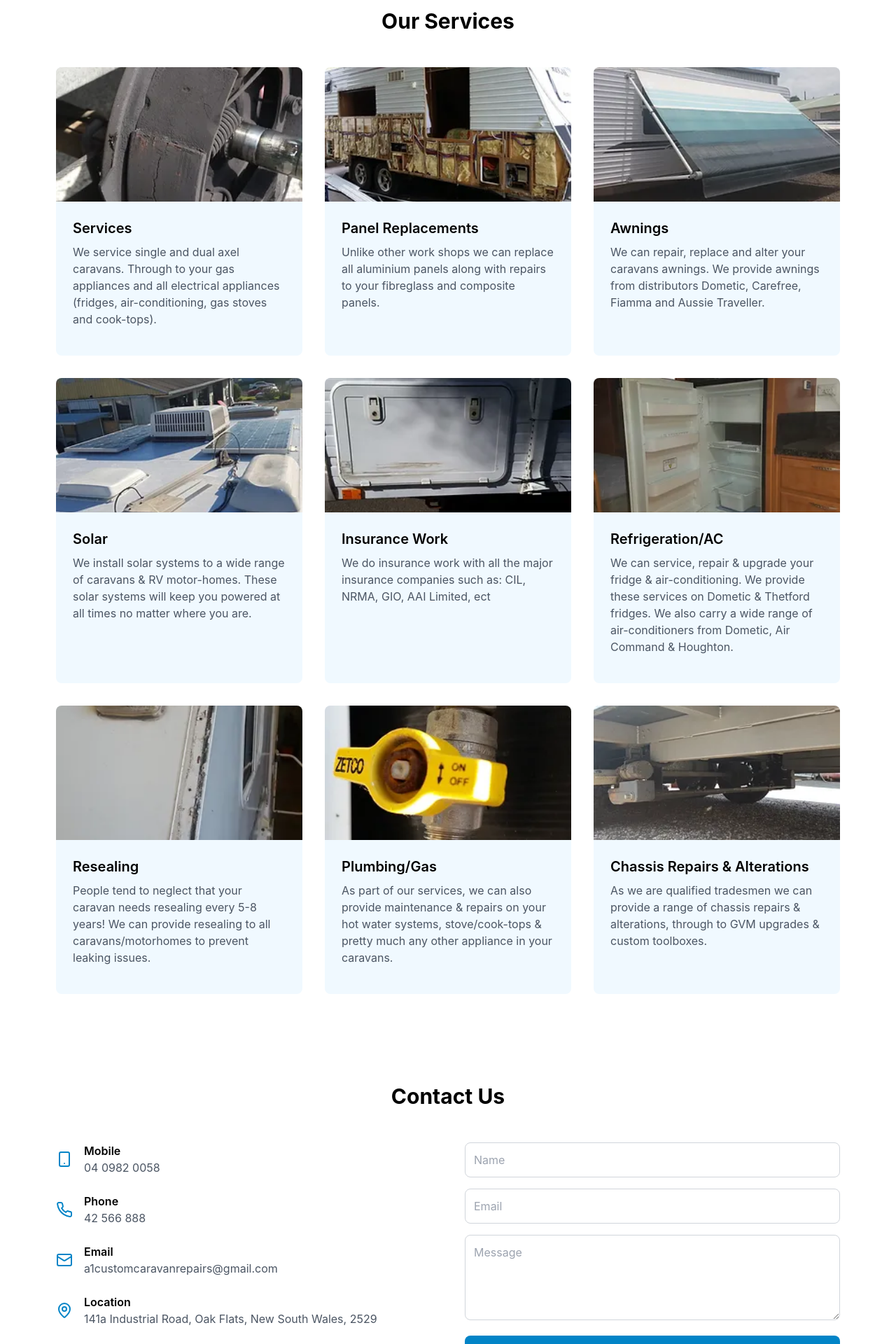
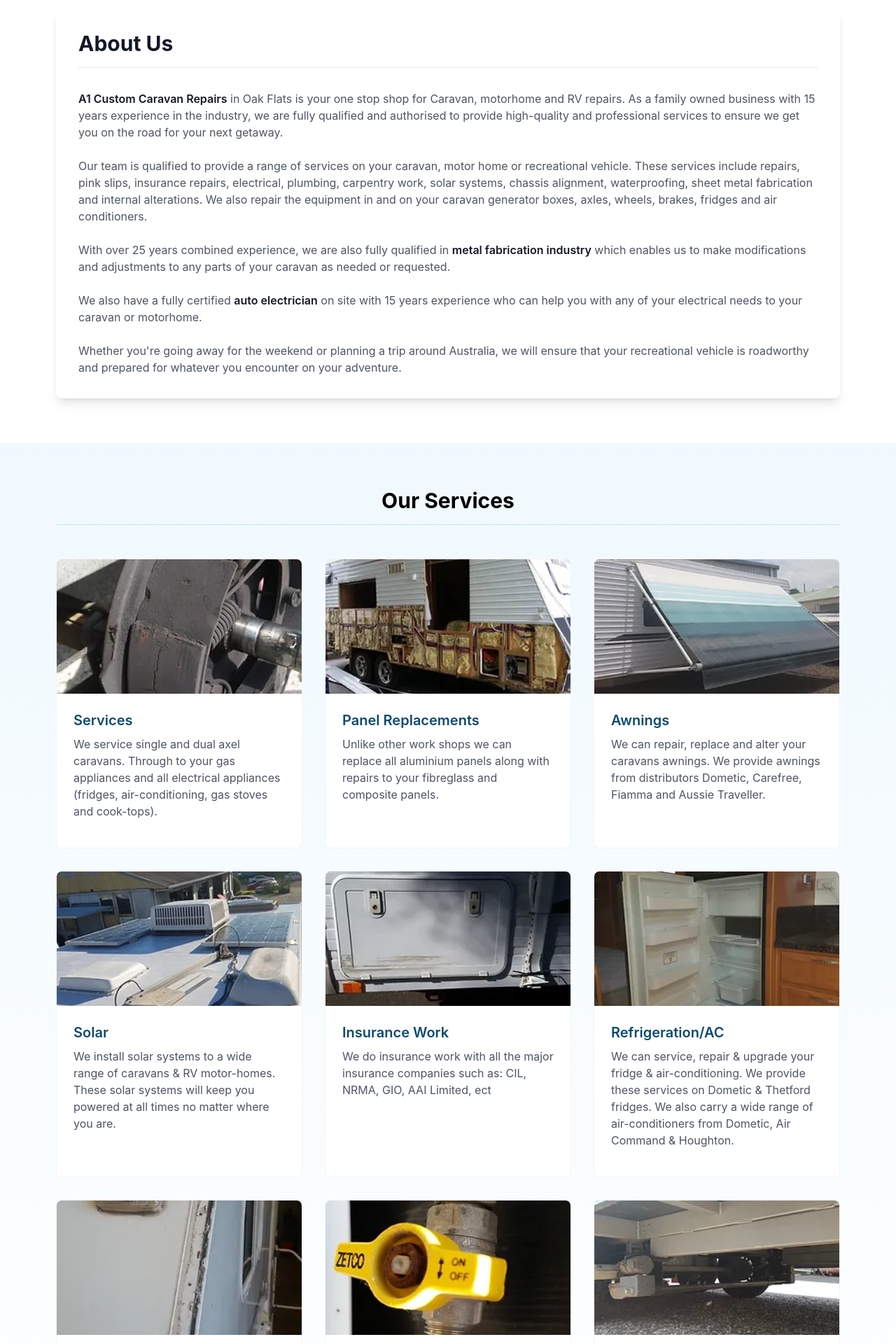
Before and after one commit to Jpotter555/A1-Caravan-Services, a React (Create React App) app: page / in a window 1280 px wide. Shown: the part 440-2360 px from the top of the page at 70% size. Built offline with nearby package versions, Linux system fonts and the light colour scheme; the HTML template or start-up script is replaced by a standard one.

Commit message:
Updated visuals

```diff
--- a/package.json
+++ b/package.json
@@ -1,6 +1,7 @@
 {
   "name": "a1-caravan-repairs",
   "version": "0.1.0",
+  "homepage": "https://Jpotter555.github.io/A1-Caravan-Services",
   "private": true,
   "dependencies": {
     "@testing-library/jest-dom": "^5.17.0",
@@ -18,6 +19,8 @@
     "web-vitals": "^2.1.4"
   },
   "scripts": {
+    "predeploy": "npm run build",
+    "deploy": "gh-pages -d build",
     "start": "react-scripts start",
     "build": "react-scripts build",
     "test": "react-scripts test",
@@ -43,6 +46,7 @@
   },
   "devDependencies": {
     "autoprefixer": "^10.4.20",
+    "gh-pages": "^6.2.0",
     "postcss": "^8.4.47",
     "tailwindcss": "^3.4.14"
   }
--- a/src/App.tsx
+++ b/src/App.tsx
@@ -1,15 +1,17 @@
 import React from 'react';
-import  Navigation  from './components/Navigation';
-import  Hero  from './components/Hero';
-import Services  from './components/Services';
-import  Contact from './components/Contact';
-import  Footer  from './components/Footer';
+import { Navigation } from './components/Navigation';
+import { Hero } from './components/Hero';
+import About from './components/About';
+import Services from './components/Services';
+import Contact from './components/Contact';
+import Footer from './components/Footer';
 
 const App = () => {
   return (
     <div className="min-h-screen">
       <Navigation />
       <Hero />
+      <About />
       <Services />
       <Contact />
       <Footer />
--- /dev/null
+++ b/src/components/About.tsx
@@ -0,0 +1,50 @@
+import React from 'react';
+
+export const About = () => (
+    <div id="about" className="relative bg-white py-16">
+        <div className="absolute inset-0 bg-gray-50 skew-y-3 h-full transform -z-10"></div>
+        <div className="max-w-6xl mx-auto px-4 relative">
+            <div className="bg-white rounded-lg shadow-lg p-8">
+                <h2 className="text-3xl font-bold text-gray-900 mb-8 border-b pb-4">About Us</h2>
+                <div className="space-y-6 text-gray-600">
+                    <p>
+                        <span className="font-semibold text-gray-900">A1 Custom Caravan Repairs</span>{' '}
+                        in Oak Flats is your one stop shop for Caravan, motorhome and RV repairs.
+                        As a family owned business with 15 years experience in the industry, we are fully qualified and
+                        authorised to provide high-quality and professional services to ensure we get you on the road for your
+                        next getaway.
+                    </p>
+
+                    <p>
+                        Our team is qualified to provide a range of services on your caravan, motor home or recreational
+                        vehicle. These services include repairs, pink slips, insurance repairs, electrical, plumbing, carpentry
+                        work, solar systems, chassis alignment, waterproofing, sheet metal fabrication and internal alterations.
+                        We also repair the equipment in and on your caravan generator boxes, axles, wheels, brakes, fridges
+                        and air conditioners.
+                    </p>
+
+                    <p>
+                        With over 25 years combined experience, we are also fully qualified in{' '}
+                        <span className="font-semibold text-gray-900">metal fabrication industry</span> which
+                        enables us to make modifications and adjustments to any parts of your caravan as needed or
+                        requested.
+                    </p>
+
+                    <p>
+                        We also have a fully certified{' '}
+                        <span className="font-semibold text-gray-900">auto electrician</span>{' '}
+                        on site with 15 years experience who can help you with
+                        any of your electrical needs to your caravan or motorhome.
+                    </p>
+
+                    <p>
+                        Whether you're going away for the weekend or planning a trip around Australia, we will ensure that
+                        your recreational vehicle is roadworthy and prepared for whatever you encounter on your adventure.
+                    </p>
+                </div>
+            </div>
+        </div>
+    </div>
+);
+
+export default About;
--- a/src/components/Contact.tsx
+++ b/src/components/Contact.tsx
@@ -1,38 +1,41 @@
 import React, { useState } from 'react';
 import { Menu, Phone, Mail, MapPin, ChevronRight, Smartphone } from 'lucide-react';
 
-const Contact = () => (
-    <div id="contact" className="py-16 bg-white">
+export const Contact = () => (
+    <div id="contact" className="relative bg-gray-50 py-16">
+        <div className="absolute inset-0 bg-gradient-to-b from-transparent to-gray-900 h-full transform -z-10"></div>
         <div className="max-w-6xl mx-auto px-4">
-            <h2 className="text-3xl font-bold text-center mb-12">Contact Us</h2>
+            <div className="bg-white rounded-lg shadow-lg p-8">
+                <h2 className="text-3xl font-bold text-center mb-12 border-b pb-4">Contact Us</h2>
                 <div className="grid md:grid-cols-2 gap-12">
+                    {/* Previous contact content remains the same but with updated styling */}
                     <div className="space-y-6">
-                    <div className="flex items-center">
+                        <div className="flex items-center p-4 bg-sky-50 rounded-lg">
                             <Smartphone className="text-sky-600 mr-4" />
                             <div>
                                 <h3 className="font-semibold">Mobile</h3>
                                 <p className="text-gray-600">04 0982 0058</p>
                             </div>
                         </div>
-                    <div className="flex items-center">
+                        <div className="flex items-center p-4 bg-sky-50 rounded-lg">
                             <Phone className="text-sky-600 mr-4" />
                             <div>
                                 <h3 className="font-semibold">Phone</h3>
-                            <p className="text-gray-600">42 566 888</p>
+                                <p className="text-gray-600">0123 456 789</p>
                             </div>
                         </div>
-                    <div className="flex items-center">
+                        <div className="flex items-center p-4 bg-sky-50 rounded-lg">
                             <Mail className="text-sky-600 mr-4" />
                             <div>
                                 <h3 className="font-semibold">Email</h3>
-                            <p className="text-gray-600">a1customcaravanrepairs@gmail.com</p>
+                                <p className="text-gray-600">info@a1caravanrepairs.com</p>
                             </div>
                         </div>
-                    <div className="flex items-center">
+                        <div className="flex items-center p-4 bg-sky-50 rounded-lg">
                             <MapPin className="text-sky-600 mr-4" />
                             <div>
                                 <h3 className="font-semibold">Location</h3>
-                            <p className="text-gray-600">141a Industrial Road, Oak Flats, New South Wales, 2529</p>
+                                <p className="text-gray-600">123 Workshop Street, Caravan City</p>
                             </div>
                         </div>
                     </div>
@@ -40,17 +43,17 @@ const Contact = () => (
                         <input
                             type="text"
                             placeholder="Name"
-                        className="w-full p-3 border border-gray-300 rounded-lg focus:ring-2 focus:ring-sky-600 focus:border-transparent"
+                            className="w-full p-3 border border-gray-300 rounded-lg focus:ring-2 focus:ring-sky-600 focus:border-transparent bg-white"
                         />
                         <input
                             type="email"
                             placeholder="Email"
-                        className="w-full p-3 border border-gray-300 rounded-lg focus:ring-2 focus:ring-sky-600 focus:border-transparent"
+                            className="w-full p-3 border border-gray-300 rounded-lg focus:ring-2 focus:ring-sky-600 focus:border-transparent bg-white"
                         />
                         <textarea
                             placeholder="Message"
                             rows={4}
-                        className="w-full p-3 border border-gray-300 rounded-lg focus:ring-2 focus:ring-sky-600 focus:border-transparent"
+                            className="w-full p-3 border border-gray-300 rounded-lg focus:ring-2 focus:ring-sky-600 focus:border-transparent bg-white"
                         />
                         <button className="bg-sky-600 text-white px-6 py-3 rounded-lg hover:bg-sky-700 transition-colors w-full">
                             Send Message
@@ -59,6 +62,6 @@ const Contact = () => (
                 </div>
             </div>
         </div>
+    </div>
 );
-
 export default Contact;
--- a/src/components/Hero.tsx
+++ b/src/components/Hero.tsx
@@ -1,21 +1,13 @@
 import React from 'react';
 
-export const Hero = () => {
-  const scrollToContact = () => {
-    const contactSection = document.getElementById('contact');
-    if (contactSection) {
-      contactSection.scrollIntoView({ behavior: 'smooth' });
-    }
-  };
-
-  return (
-    <div className="bg-sky-100 py-20">
+export const Hero = () => (
+    <div className="bg-gradient-to-b from-sky-100 to-white py-20">
       <div className="max-w-6xl mx-auto px-4">
         <div className="text-center">
           <h2 className="text-4xl font-bold text-gray-900 mb-4">Expert Caravan Repairs Since 1981</h2>
           <p className="text-xl text-gray-600 mb-8">Professional repairs, customization, and maintenance services</p>
           <button
-            onClick={scrollToContact}
+            onClick={() => document.getElementById('contact')?.scrollIntoView({ behavior: 'smooth' })}
             className="bg-sky-600 text-white px-8 py-3 rounded-lg hover:bg-sky-700 transition-colors"
           >
             Book a Repair
@@ -24,6 +16,5 @@ export const Hero = () => {
       </div>
     </div>
   );
-};
 
 export default Hero;
--- a/src/components/Services.tsx
+++ b/src/components/Services.tsx
@@ -60,12 +60,12 @@ const Services = () => {
     ];
 
     return (
-      <div id="services" className="py-16 bg-white">
+        <div id="services" className="relative bg-gradient-to-b from-sky-50 to-white py-16">
             <div className="max-w-6xl mx-auto px-4">
-          <h2 className="text-3xl font-bold text-center mb-12">Our Services</h2>
+                <h2 className="text-3xl font-bold text-center mb-12 border-b border-sky-200 pb-4">Our Services</h2>
                 <div className="grid md:grid-cols-2 lg:grid-cols-3 gap-8">
                     {services.map((service, index) => (
-              <div key={index} className="bg-sky-50 rounded-lg overflow-hidden hover:shadow-lg transition-shadow">
+                        <div key={index} className="bg-white rounded-lg overflow-hidden hover:shadow-lg transition-shadow border border-gray-100">
                             <div className="aspect-w-16 aspect-h-9">
                                 <img
                                     src={service.image}
@@ -74,8 +74,9 @@ const Services = () => {
                                 />
                             </div>
                             <div className="p-6">
-                  <h3 className="text-xl font-semibold mb-2">{service.title}</h3>
+                                <h3 className="text-xl font-semibold mb-2 text-sky-900">{service.title}</h3>
                                 <p className="text-gray-600 mb-4">{service.description}</p>
+
                             </div>
                         </div>
                     ))}
```
Also changed, not shown: 1 other file (tests, documents, lock files or other folders). Lines whose indentation alone changed are shown as unchanged.
